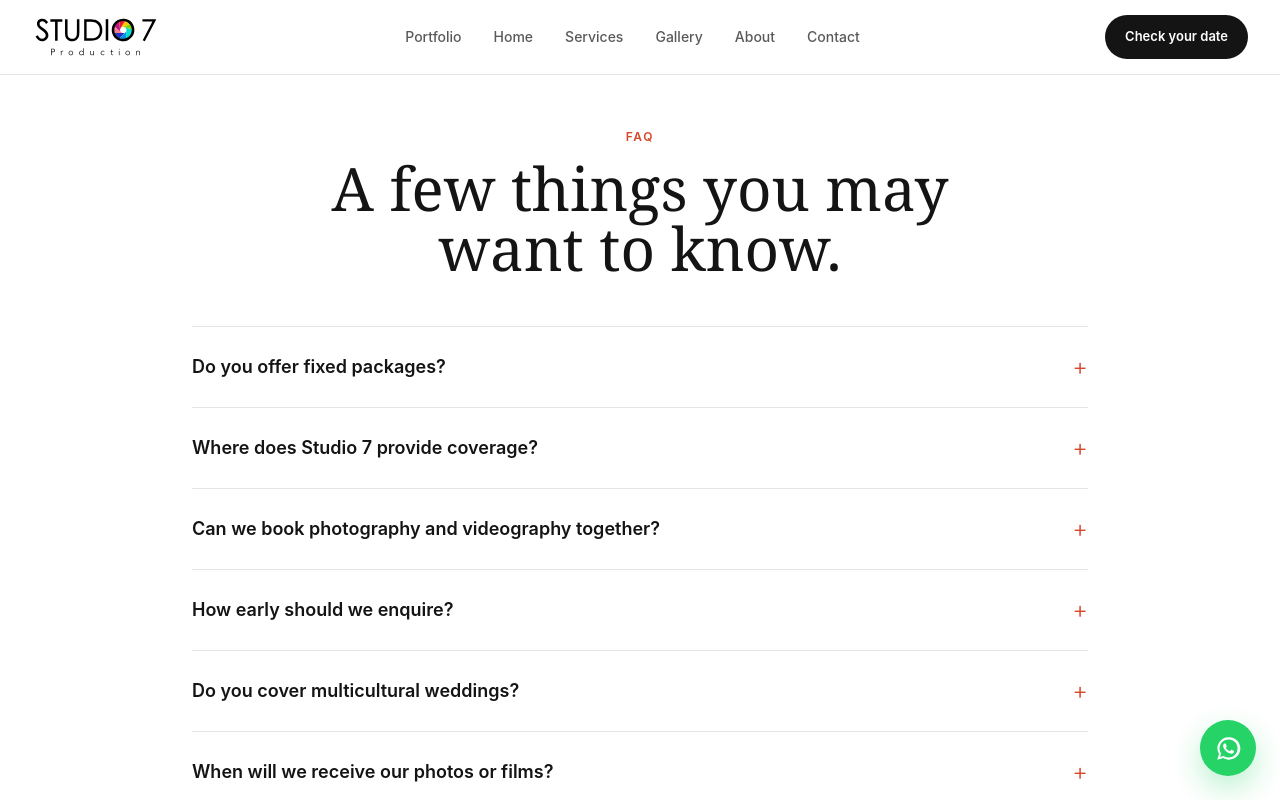
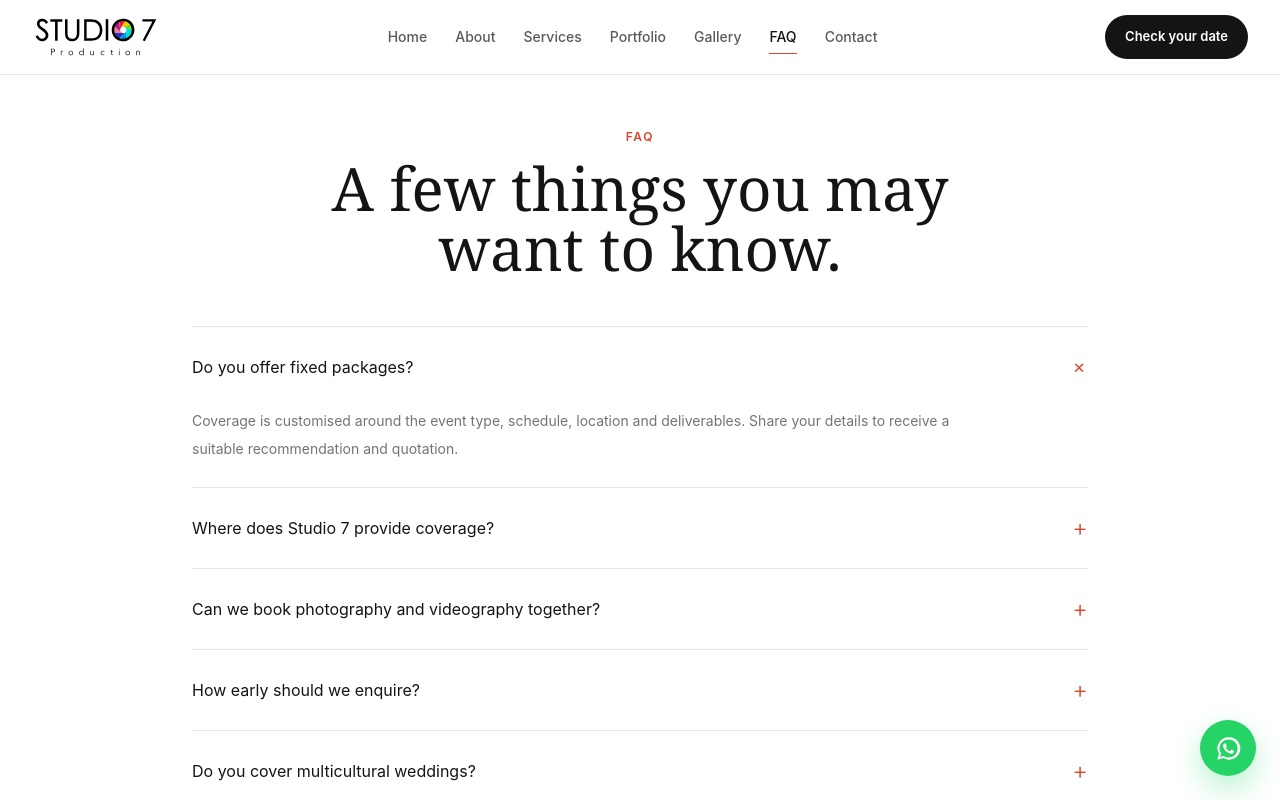
Before and after one commit to maizhakimm/studio7-production-website, a Next.js app: page /faq in a window 1280 px wide. Shown: the top 800 px of the page. Built offline with nearby package versions, Linux system fonts and the light colour scheme.

Commit message:
Polish navigation CTA crew image and FAQ

```diff
--- a/next.config.ts
+++ b/next.config.ts
@@ -11,6 +11,10 @@ const nextConfig: NextConfig = {
       },
       {
         protocol: "https",
+        hostname: "images.pexels.com"
+      },
+      {
+        protocol: "https",
         hostname: "cdn.sanity.io"
       }
     ]
--- a/src/app/about/page.tsx
+++ b/src/app/about/page.tsx
@@ -15,7 +15,7 @@ export default function AboutPage() {
   return <main className="bg-white text-[#141414]"><SiteHeader />
     <section className="px-5 pb-10 pt-28 text-center md:px-8 md:pb-12 md:pt-32"><div className="mx-auto max-w-7xl"><p className="eyebrow">About Studio 7</p><h1 className="display-serif mx-auto mt-3 max-w-4xl text-4xl leading-none md:text-6xl">A production team focused on people, energy and honest moments.</h1><p className="mx-auto mt-4 max-w-2xl text-base leading-7 text-black/55">Based across Malaysia and Singapore, Studio 7 brings photography, filmmaking and live production together for celebrations and business events.</p></div></section>
 
-    <section className="px-5 pb-20 md:px-8 md:pb-28"><div className="mx-auto grid max-w-7xl gap-10 lg:grid-cols-[1.15fr_0.85fr] lg:items-center"><Reveal><div className="relative aspect-[4/3] overflow-hidden rounded-lg"><Image alt="Sample visual of a production team working behind the scenes" className="object-cover" fill sizes="(max-width: 1024px) 100vw, 60vw" src="https://images.unsplash.com/photo-1492724441997-5dc865305da7?auto=format&fit=crop&w=1600&q=85" /><span className="absolute bottom-4 left-4 rounded-full bg-black/70 px-4 py-2 text-xs text-white backdrop-blur">Sample team visual · replace with Studio 7 team photo</span></div></Reveal><Reveal delay={100}><div><p className="eyebrow">The story</p><h2 className="display-serif mt-4 text-4xl leading-tight md:text-5xl">Different events. One thoughtful way of seeing them.</h2><div className="mt-6 grid gap-5 leading-7 text-black/60"><p>Studio 7 Production works across weddings, engagements, corporate events, private celebrations and live productions. Every assignment begins by understanding the people involved, the flow of the day and what matters most after the event is over.</p><p>The team combines a calm on-site approach with organised production. The result is coverage that feels natural, polished and personal, whether it is an intimate ceremony or a multi-camera event.</p></div></div></Reveal></div></section>
+    <section className="px-5 pb-20 md:px-8 md:pb-28"><div className="mx-auto grid max-w-7xl gap-10 lg:grid-cols-[1.15fr_0.85fr] lg:items-center"><Reveal><div className="relative aspect-[4/3] overflow-hidden rounded-lg"><Image alt="Sample photography crew preparing a professional studio shoot" className="object-cover" fill sizes="(max-width: 1024px) 100vw, 60vw" src="https://images.pexels.com/photos/19102538/pexels-photo-19102538.jpeg?auto=compress&cs=tinysrgb&w=1600" /><span className="absolute bottom-4 left-4 rounded-full bg-black/70 px-4 py-2 text-xs text-white backdrop-blur">Sample crew visual · replace with Studio 7 team photo</span></div></Reveal><Reveal delay={100}><div><p className="eyebrow">The story</p><h2 className="display-serif mt-4 text-4xl leading-tight md:text-5xl">Different events. One thoughtful way of seeing them.</h2><div className="mt-6 grid gap-5 leading-7 text-black/60"><p>Studio 7 Production works across weddings, engagements, corporate events, private celebrations and live productions. Every assignment begins by understanding the people involved, the flow of the day and what matters most after the event is over.</p><p>The team combines a calm on-site approach with organised production. The result is coverage that feels natural, polished and personal, whether it is an intimate ceremony or a multi-camera event.</p></div></div></Reveal></div></section>
 
     <section className="border-y border-black/10 bg-[#f5f4f1] px-5 py-20 md:px-8 md:py-24"><div className="mx-auto max-w-7xl"><div className="mb-10 text-center"><p className="eyebrow">How we work</p><h2 className="display-serif mt-3 text-4xl md:text-5xl">A clear approach from brief to final frame.</h2></div><div className="grid gap-4 md:grid-cols-3">{values.map(([title, description], index) => <Reveal delay={index * 80} key={title}><article className="h-full rounded-lg bg-white p-7 transition hover:-translate-y-1 hover:shadow-[0_18px_45px_rgba(20,20,20,0.08)]"><span className="display-serif text-xl text-[#d6472c]">0{index + 1}</span><h3 className="display-serif mt-8 text-3xl">{title}</h3><p className="mt-4 text-sm leading-6 text-black/55">{description}</p></article></Reveal>)}</div></div></section>
 
--- a/src/app/faq/page.tsx
+++ b/src/app/faq/page.tsx
@@ -1,9 +1,10 @@
 import Link from "next/link";
 import { ArrowRight } from "lucide-react";
+import { FaqAccordion } from "@/components/faq-accordion";
 import { SiteFooter } from "@/components/site-footer";
 import { SiteHeader } from "@/components/site-header";
 
-const faqs = [
+const faqs: Array<[string, string]> = [
   ["Do you offer fixed packages?", "Coverage is customised around the event type, schedule, location and deliverables. Share your details to receive a suitable recommendation and quotation."],
   ["Where does Studio 7 provide coverage?", "Studio 7 currently serves Malaysia and Singapore. Travel arrangements for other locations should be confirmed during the inquiry."],
   ["Can we book photography and videography together?", "Yes. Photography, videography, live feed and live streaming can be requested individually or combined depending on the event."],
@@ -12,4 +13,4 @@ const faqs = [
   ["When will we receive our photos or films?", "Turnaround time has not yet been confirmed for this website. It should be stated clearly in the final quotation or agreement for each project."]
 ];
 
-export default function FaqPage() { return <main className="bg-white text-[#141414]"><SiteHeader /><section className="px-5 pb-10 pt-28 text-center md:px-8 md:pb-12 md:pt-32"><p className="eyebrow">FAQ</p><h1 className="display-serif mx-auto mt-3 max-w-3xl text-4xl md:text-6xl">A few things you may want to know.</h1></section><section className="px-5 pb-24 md:px-8"><div className="mx-auto max-w-4xl border-t border-black/10">{faqs.map(([question, answer]) => <details className="group border-b border-black/10 py-6" key={question}><summary className="flex cursor-pointer list-none items-center justify-between gap-5 text-lg font-semibold"><span>{question}</span><span className="text-2xl font-light text-[#d6472c] transition group-open:rotate-45">+</span></summary><p className="max-w-3xl pt-4 text-sm leading-7 text-black/55">{answer}</p></details>)}</div><div className="mt-14 text-center"><Link className="premium-button inline-flex items-center gap-2 rounded-full bg-[#141414] px-7 py-3.5 text-sm font-semibold text-white" href="/inquiry">Check your date <ArrowRight size={17} /></Link></div></section><SiteFooter /></main>; }
+export default function FaqPage() { return <main className="bg-white text-[#141414]"><SiteHeader /><section className="px-5 pb-10 pt-28 text-center md:px-8 md:pb-12 md:pt-32"><p className="eyebrow">FAQ</p><h1 className="display-serif mx-auto mt-3 max-w-3xl text-4xl md:text-6xl">A few things you may want to know.</h1></section><section className="px-5 pb-24 md:px-8"><div className="mx-auto max-w-4xl"><FaqAccordion items={faqs} /></div><div className="mt-14 text-center"><Link className="premium-button inline-flex items-center gap-2 rounded-full bg-[#141414] px-7 py-3.5 text-sm font-semibold text-white" href="/inquiry">Check your date <ArrowRight size={17} /></Link></div></section><SiteFooter /></main>; }
--- a/src/app/page.tsx
+++ b/src/app/page.tsx
@@ -98,8 +98,9 @@ export default async function Home() {
 
       <section className="px-5 pb-20 md:px-8 md:pb-28">
         <Reveal className="mx-auto max-w-7xl">
-          <div className="relative flex min-h-[380px] flex-col items-center justify-center gap-7 overflow-hidden rounded-lg bg-[url('https://images.unsplash.com/photo-1519167758481-83f550bb49b3?auto=format&fit=crop&w=1800&q=80')] bg-cover bg-center p-8 text-center text-white md:p-14">
-            <div className="absolute inset-0 bg-black/60" />
+          <div className="relative flex min-h-[380px] flex-col items-center justify-center gap-7 overflow-hidden rounded-lg p-8 text-center text-white md:p-14">
+            <div className="absolute inset-0 scale-105 bg-[url('https://images.unsplash.com/photo-1519167758481-83f550bb49b3?auto=format&fit=crop&w=1800&q=80')] bg-cover bg-center opacity-35 grayscale" />
+            <div className="absolute inset-0 bg-black/70" />
             <div className="relative z-10 flex flex-col items-center gap-7">
             <p className="eyebrow">Your event, your coverage</p>
             <h2 className="display-serif max-w-[24ch] text-3xl italic leading-tight md:text-4xl">Tell us what you are planning. We will shape the photo and video coverage around it.</h2>
--- /dev/null
+++ b/src/components/faq-accordion.tsx
@@ -0,0 +1,32 @@
+"use client";
+
+import { useState } from "react";
+
+type FaqAccordionProps = {
+  items: Array<[string, string]>;
+};
+
+export function FaqAccordion({ items }: FaqAccordionProps) {
+  const [openIndex, setOpenIndex] = useState<number | null>(0);
+
+  return (
+    <div className="border-t border-black/10">
+      {items.map(([question, answer], index) => {
+        const isOpen = openIndex === index;
+        const panelId = `faq-panel-${index}`;
+
+        return (
+          <div className="border-b border-black/10" key={question}>
+            <button aria-controls={panelId} aria-expanded={isOpen} className="flex w-full items-center justify-between gap-5 py-6 text-left text-lg font-semibold" onClick={() => setOpenIndex(isOpen ? null : index)} type="button">
+              <span>{question}</span>
+              <span aria-hidden="true" className={`text-2xl font-light text-[#d6472c] transition-transform duration-300 ${isOpen ? "rotate-45" : ""}`}>+</span>
+            </button>
+            <div className={`grid transition-[grid-template-rows,opacity] duration-300 ease-out ${isOpen ? "grid-rows-[1fr] opacity-100" : "grid-rows-[0fr] opacity-0"}`} id={panelId}>
+              <div className="overflow-hidden"><p className="max-w-3xl pb-6 text-sm leading-7 text-black/55">{answer}</p></div>
+            </div>
+          </div>
+        );
+      })}
+    </div>
+  );
+}
--- a/src/components/site-header.tsx
+++ b/src/components/site-header.tsx
@@ -19,17 +19,16 @@ export function SiteHeader() {
         <Link className="relative block h-11 w-[128px]" href="/" onClick={() => setIsOpen(false)}>
           <Image alt="Studio 7 Production" className="object-contain object-left" fill priority src="/brand/studio7-header.svg" />
         </Link>
-        <nav className="hidden items-center gap-8 text-sm font-medium text-black/65 md:flex">
-          <div className="mega-trigger group relative py-7">
-            <Link aria-current={isActive("/portfolio") ? "page" : undefined} className={`nav-link transition hover:text-black ${isActive("/portfolio") ? "nav-link-active text-black" : ""}`} href="/portfolio">Portfolio</Link>
+        <nav className="hidden items-center gap-7 text-sm font-medium text-black/65 md:flex">
+          {navItems.map((item) => item.href === "/portfolio" ? <div className="mega-trigger group relative py-7" key={item.href}>
+            <Link aria-current={isActive(item.href) ? "page" : undefined} className={`nav-link transition hover:text-black ${isActive(item.href) ? "nav-link-active text-black" : ""}`} href={item.href}>{item.label}</Link>
             <div className="mega-menu invisible absolute left-1/2 top-[68px] w-[720px] -translate-x-1/2 translate-y-2 opacity-0 transition duration-300 group-hover:visible group-hover:translate-y-0 group-hover:opacity-100 group-focus-within:visible group-focus-within:translate-y-0 group-focus-within:opacity-100">
               <div className="grid grid-cols-[1.5fr_0.7fr] gap-8 border border-black/10 bg-white p-7 shadow-[0_24px_70px_rgba(20,20,20,0.14)]">
                 <div><p className="eyebrow">Browse by story</p><div className="mt-5 grid grid-cols-2 gap-x-7 gap-y-4">{portfolioCategories.map((category) => <Link className="group/item border-b border-black/10 pb-3 transition hover:border-[#d6472c]" href={`/portfolio/category/${category.slug}`} key={category.slug}><span className="block font-semibold text-[#141414]">{category.title}</span><span className="mt-1 block text-xs leading-5 text-black/45">{category.description}</span></Link>)}</div></div>
                 <div className="bg-[#f5f4f1] p-5"><p className="eyebrow">Quick links</p><div className="mt-5 flex flex-col gap-4"><Link className="font-semibold text-[#141414] hover:text-[#d6472c]" href="/portfolio">All projects</Link><Link className="font-semibold text-[#141414] hover:text-[#d6472c]" href="/gallery">Photo gallery</Link><Link className="font-semibold text-[#141414] hover:text-[#d6472c]" href="/inquiry">Plan your coverage</Link></div></div>
               </div>
             </div>
-          </div>
-          {navItems.filter((item) => item.href !== "/portfolio" && item.href !== "/inquiry").map((item) => <Link aria-current={isActive(item.href) ? "page" : undefined} className={`nav-link transition hover:text-black ${isActive(item.href) ? "nav-link-active text-black" : ""}`} href={item.href} key={item.href}>{item.label}</Link>)}
+          </div> : <Link aria-current={isActive(item.href) ? "page" : undefined} className={`nav-link transition hover:text-black ${isActive(item.href) ? "nav-link-active text-black" : ""}`} href={item.href} key={item.href}>{item.label}</Link>)}
         </nav>
         <Link className="premium-button hidden rounded-full bg-[#141414] px-5 py-3 text-[13px] font-semibold text-white md:inline-flex" href="/inquiry">
           Check your date
@@ -44,7 +43,6 @@ export function SiteHeader() {
             {navItems.map((item) => (
               <Link aria-current={isActive(item.href) ? "page" : undefined} className={`border-b border-black/10 py-4 text-[15px] font-medium last:border-0 ${isActive(item.href) ? "text-[#d6472c]" : ""}`} href={item.href} key={item.href} onClick={() => setIsOpen(false)}>{item.label}</Link>
             ))}
-            <div className="grid grid-cols-2 gap-2 border-b border-black/10 py-4">{portfolioCategories.map((category) => <Link className="text-xs text-black/55" href={`/portfolio/category/${category.slug}`} key={category.slug} onClick={() => setIsOpen(false)}>{category.title}</Link>)}</div>
           </nav>
           <Link className="mt-4 block rounded-full bg-[#141414] px-5 py-3.5 text-center text-sm font-semibold text-white" href="/inquiry" onClick={() => setIsOpen(false)}>
             Check your date
--- a/src/lib/content.ts
+++ b/src/lib/content.ts
@@ -32,11 +32,11 @@ export type HomeContent = {
 
 export const navItems = [
   { label: "Home", href: "/" },
+  { label: "About", href: "/about" },
   { label: "Services", href: "/services" },
   { label: "Portfolio", href: "/portfolio" },
   { label: "Gallery", href: "/gallery" },
-  { label: "About", href: "/about" },
-  { label: "Inquiry", href: "/inquiry" },
+  { label: "FAQ", href: "/faq" },
   { label: "Contact", href: "/contact" }
 ];
 
```
